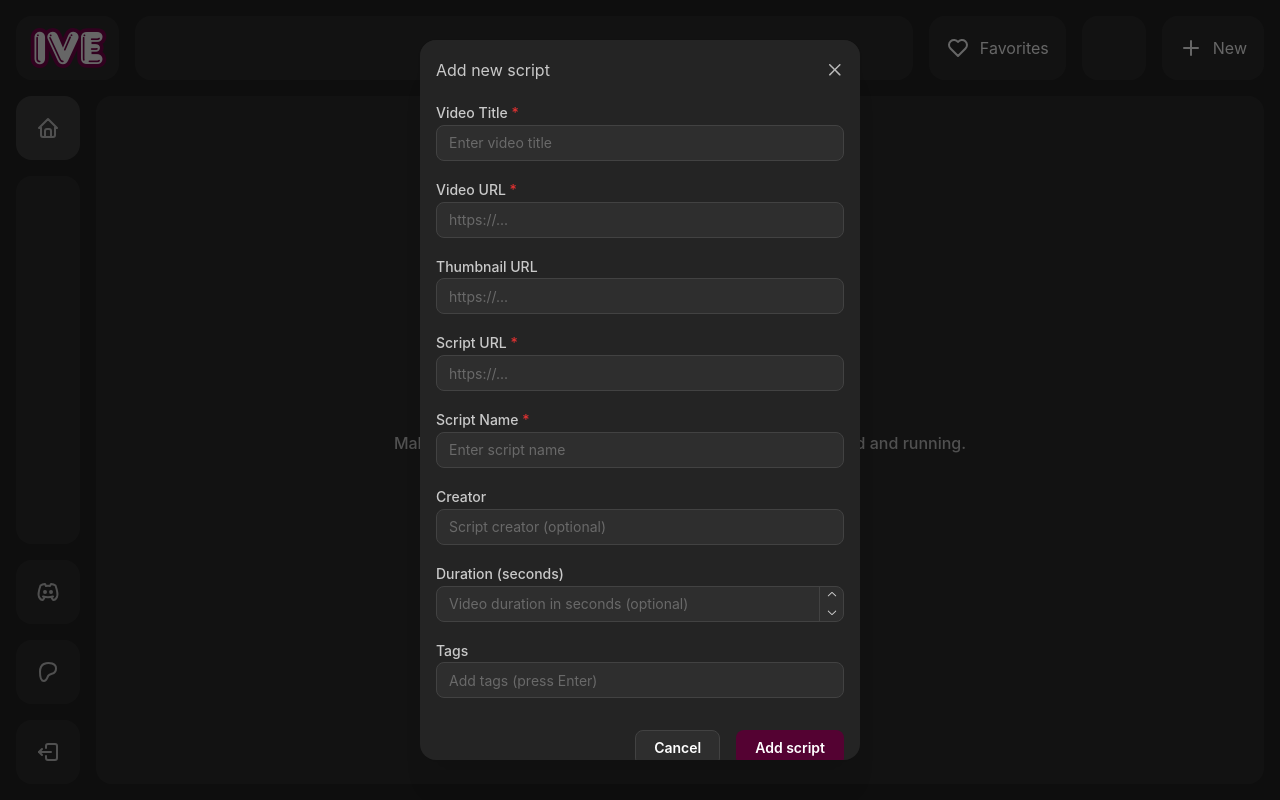
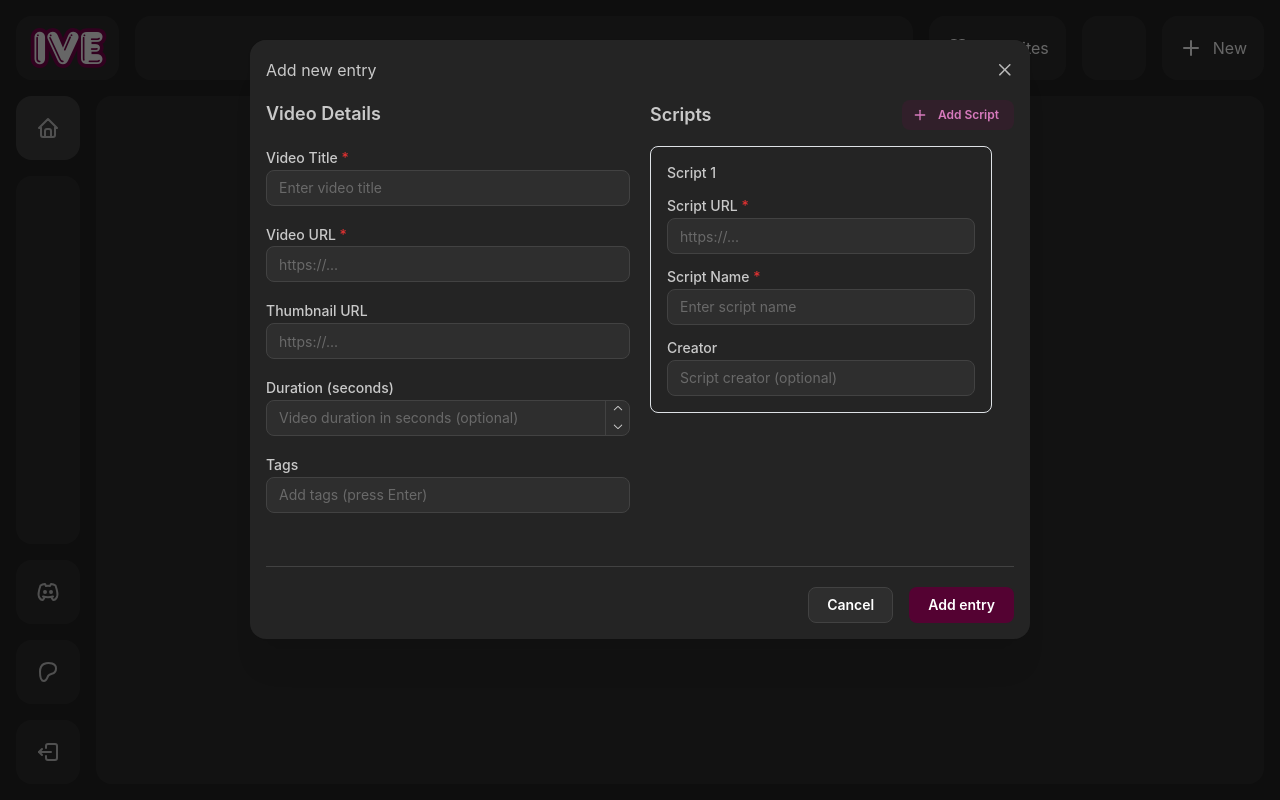
Before and after one commit to iveplay/ive-play, a Next.js app: page /hub in a window 1280 px wide. Both pictures are taken after a click on the button "New". Built offline with nearby package versions, Linux system fonts and the light colour scheme.

Commit message:
feat: update multiple scripts

```diff
--- a/components/video/EditEntry.tsx
+++ b/components/video/EditEntry.tsx
@@ -1,5 +1,20 @@
 import { useState } from 'react';
-import { Button, Group, Modal, NumberInput, Stack, TagsInput, TextInput } from '@mantine/core';
+import { IconPlus, IconTrash } from '@tabler/icons-react';
+import {
+  ActionIcon,
+  Box,
+  Button,
+  Divider,
+  Grid,
+  Group,
+  Modal,
+  NumberInput,
+  ScrollArea,
+  Stack,
+  TagsInput,
+  Text,
+  TextInput,
+} from '@mantine/core';
 import { useForm } from '@mantine/form';
 import { notifications } from '@mantine/notifications';
 import { useIveStore } from '@/store/useIveStore';
@@ -22,9 +37,14 @@ export const EditEntry = ({ opened, onClose, entry, videoSources, scripts }: Edi
       title: entry.title,
       videoUrl: videoSources[0]?.url || '',
       thumbnailUrl: entry.thumbnail || '',
-      scriptUrl: scripts[0]?.url || '',
-      scriptName: scripts[0]?.name || '',
-      creator: scripts[0]?.creator || '',
+      scripts:
+        scripts.length > 0
+          ? scripts.map((script) => ({
+              url: script.url,
+              name: script.name,
+              creator: script.creator || '',
+            }))
+          : [{ url: '', name: '', creator: '' }],
       duration: entry.duration ? entry.duration / 1000 : undefined,
       tags: entry.tags?.filter((tag) => tag !== 'manual') || [],
     },
@@ -33,33 +53,45 @@ export const EditEntry = ({ opened, onClose, entry, videoSources, scripts }: Edi
       videoUrl: (value) =>
         !value ? 'Video URL is required' : !value.startsWith('http') ? 'Must be a valid URL' : null,
       thumbnailUrl: (value) => (value && !value.startsWith('http') ? 'Must be a valid URL' : null),
-      scriptUrl: (value) =>
+      scripts: {
+        url: (value) =>
           !value
             ? 'Script URL is required'
             : !value.startsWith('http')
               ? 'Must be a valid URL'
               : null,
-      scriptName: (value) => (!value ? 'Script name is required' : null),
-      creator: (value) => (!value ? 'Creator is required' : null),
+        name: (value) => (!value ? 'Script name is required' : null),
+      },
     },
   });
 
   const handleSubmit = form.onSubmit(async (values) => {
     setLoading(true);
     try {
+      // Filter out empty scripts
+      const validScripts = values.scripts.filter((script) => script.url && script.name);
+
+      if (validScripts.length === 0) {
+        notifications.show({
+          title: 'Error',
+          message: 'At least one script is required',
+          color: 'red',
+        });
+        setLoading(false);
+        return;
+      }
+
       await updateEntry(entry.id, {
         title: values.title,
         duration: values.duration ? values.duration * 1000 : undefined,
         thumbnail: values.thumbnailUrl || undefined,
         tags: values.tags.length > 0 ? ['manual', ...values.tags] : ['manual'],
         videoSources: [{ url: values.videoUrl }],
-        scripts: [
-          {
-            url: values.scriptUrl,
-            name: values.scriptName,
-            creator: values.creator || 'Unknown',
-          },
-        ],
+        scripts: validScripts.map((script) => ({
+          url: script.url,
+          name: script.name,
+          creator: script.creator || 'Unknown',
+        })),
       });
 
       notifications.show({
@@ -86,9 +118,16 @@ export const EditEntry = ({ opened, onClose, entry, videoSources, scripts }: Edi
   };
 
   return (
-    <Modal opened={opened} onClose={handleClose} title="Edit entry" radius="lg">
+    <Modal opened={opened} onClose={handleClose} title="Edit entry" radius="lg" size="xl">
       <form onSubmit={handleSubmit}>
-        <Stack>
+        <Grid gutter="lg">
+          {/* Left Column - Video Details */}
+          <Grid.Col span={6}>
+            <Stack gap="md">
+              <Text fw={600} size="lg">
+                Video Details
+              </Text>
+
               <TextInput
                 key={form.key('title')}
                 label="Video Title"
@@ -115,33 +154,6 @@ export const EditEntry = ({ opened, onClose, entry, videoSources, scripts }: Edi
                 {...form.getInputProps('thumbnailUrl')}
               />
 
-          <TextInput
-            key={form.key('scriptUrl')}
-            label="Script URL"
-            placeholder="https://..."
-            required
-            radius="md"
-            {...form.getInputProps('scriptUrl')}
-          />
-
-          <TextInput
-            key={form.key('scriptName')}
-            label="Script Name"
-            placeholder="Enter script name"
-            required
-            radius="md"
-            {...form.getInputProps('scriptName')}
-          />
-
-          <TextInput
-            key={form.key('creator')}
-            label="Creator"
-            placeholder="Script creator"
-            required
-            radius="md"
-            {...form.getInputProps('creator')}
-          />
-
               <NumberInput
                 key={form.key('duration')}
                 label="Duration (seconds)"
@@ -158,8 +170,85 @@ export const EditEntry = ({ opened, onClose, entry, videoSources, scripts }: Edi
                 radius="md"
                 {...form.getInputProps('tags')}
               />
+            </Stack>
+          </Grid.Col>
 
-          <Group justify="flex-end" mt="md">
+          {/* Right Column - Scripts */}
+          <Grid.Col span={6}>
+            <Stack gap="md" h="100%">
+              <Group justify="space-between">
+                <Text fw={600} size="lg">
+                  Scripts
+                </Text>
+                <Button
+                  size="xs"
+                  variant="light"
+                  leftSection={<IconPlus size={16} />}
+                  onClick={() => form.insertListItem('scripts', { url: '', name: '', creator: '' })}
+                  radius="md"
+                >
+                  Add Script
+                </Button>
+              </Group>
+
+              <ScrollArea h={400} type="auto" offsetScrollbars>
+                <Stack gap="md" pr="xs">
+                  {form.values.scripts.map((_, index) => (
+                    <Box
+                      key={index}
+                      p="md"
+                      style={{ border: '1px solid #dee2e6', borderRadius: '8px' }}
+                    >
+                      <Group justify="space-between" mb="xs">
+                        <Text size="sm" fw={500}>
+                          Script {index + 1}
+                        </Text>
+                        {form.values.scripts.length > 1 && (
+                          <ActionIcon
+                            color="red"
+                            variant="subtle"
+                            onClick={() => form.removeListItem('scripts', index)}
+                          >
+                            <IconTrash size={16} />
+                          </ActionIcon>
+                        )}
+                      </Group>
+
+                      <Stack gap="xs">
+                        <TextInput
+                          label="Script URL"
+                          placeholder="https://..."
+                          required
+                          radius="md"
+                          {...form.getInputProps(`scripts.${index}.url`)}
+                        />
+
+                        <TextInput
+                          label="Script Name"
+                          placeholder="Enter script name"
+                          required
+                          radius="md"
+                          {...form.getInputProps(`scripts.${index}.name`)}
+                        />
+
+                        <TextInput
+                          label="Creator"
+                          placeholder="Script creator"
+                          radius="md"
+                          {...form.getInputProps(`scripts.${index}.creator`)}
+                        />
+                      </Stack>
+                    </Box>
+                  ))}
+                </Stack>
+              </ScrollArea>
+            </Stack>
+          </Grid.Col>
+        </Grid>
+
+        <Divider my="lg" />
+
+        <Group justify="flex-end">
           <Button variant="default" onClick={handleClose} radius="md">
             Cancel
           </Button>
@@ -167,7 +256,6 @@ export const EditEntry = ({ opened, onClose, entry, videoSources, scripts }: Edi
             Update entry
           </Button>
         </Group>
-        </Stack>
       </form>
     </Modal>
   );
--- a/content/hub/NewEntry.tsx
+++ b/content/hub/NewEntry.tsx
@@ -1,11 +1,16 @@
 import { useState } from 'react';
-import { IconPlus } from '@tabler/icons-react';
+import { IconPlus, IconTrash } from '@tabler/icons-react';
 import {
+  ActionIcon,
+  Box,
   Button,
+  Divider,
   Flex,
+  Grid,
   Group,
   Modal,
   NumberInput,
+  ScrollArea,
   Stack,
   TagsInput,
   Text,
@@ -26,9 +31,7 @@ export const NewEntry = () => {
       title: '',
       videoUrl: '',
       thumbnailUrl: '',
-      scriptUrl: '',
-      scriptName: '',
-      creator: '',
+      scripts: [{ url: '', name: '', creator: '' }],
       duration: undefined as number | undefined,
       tags: [] as string[],
     },
@@ -36,31 +39,49 @@ export const NewEntry = () => {
       title: (value) => (!value ? 'Title is required' : null),
       videoUrl: (value) => (value && !value.startsWith('http') ? 'Must be a valid URL' : null),
       thumbnailUrl: (value) => (value && !value.startsWith('http') ? 'Must be a valid URL' : null),
-      scriptUrl: (value) => (value && !value.startsWith('http') ? 'Must be a valid URL' : null),
-      scriptName: (value) => (!value ? 'Script name is required' : null),
+      scripts: {
+        url: (value) =>
+          !value
+            ? 'Script URL is required'
+            : !value.startsWith('http')
+              ? 'Must be a valid URL'
+              : null,
+        name: (value) => (!value ? 'Script name is required' : null),
+      },
     },
   });
 
   const handleSubmit = form.onSubmit(async (values) => {
     setLoading(true);
     try {
+      // Filter out empty scripts
+      const validScripts = values.scripts.filter((script) => script.url && script.name);
+
+      if (validScripts.length === 0) {
+        notifications.show({
+          title: 'Error',
+          message: 'At least one script is required',
+          color: 'red',
+        });
+        setLoading(false);
+        return;
+      }
+
       await createEntry({
         title: values.title,
         duration: values.duration ? values.duration * 1000 : undefined,
         tags: values.tags.length > 0 ? ['manual', ...values.tags] : ['manual'],
         videoSources: [{ url: values.videoUrl }],
-        scripts: [
-          {
-            url: values.scriptUrl,
-            name: values.scriptName,
-            creator: values.creator || 'Unknown',
-          },
-        ],
+        scripts: validScripts.map((script) => ({
+          url: script.url,
+          name: script.name,
+          creator: script.creator || 'Unknown',
+        })),
       });
 
       notifications.show({
         title: 'Success',
-        message: 'Script added successfully',
+        message: 'Entry added successfully',
         color: 'green',
       });
 
@@ -69,7 +90,7 @@ export const NewEntry = () => {
     } catch (error) {
       notifications.show({
         title: 'Error',
-        message: 'Failed to add script',
+        message: 'Failed to add entry',
         color: 'red',
       });
     } finally {
@@ -92,11 +113,19 @@ export const NewEntry = () => {
           form.reset();
           close();
         }}
-        title="Add new script"
+        title="Add new entry"
         radius="lg"
+        size="xl"
       >
         <form onSubmit={handleSubmit}>
-          <Stack>
+          <Grid gutter="lg">
+            {/* Left Column - Video Details */}
+            <Grid.Col span={6}>
+              <Stack gap="md">
+                <Text fw={600} size="lg">
+                  Video Details
+                </Text>
+
                 <TextInput
                   key={form.key('title')}
                   label="Video Title"
@@ -123,32 +152,6 @@ export const NewEntry = () => {
                   {...form.getInputProps('thumbnailUrl')}
                 />
 
-            <TextInput
-              key={form.key('scriptUrl')}
-              label="Script URL"
-              placeholder="https://..."
-              required
-              radius="md"
-              {...form.getInputProps('scriptUrl')}
-            />
-
-            <TextInput
-              key={form.key('scriptName')}
-              label="Script Name"
-              placeholder="Enter script name"
-              required
-              radius="md"
-              {...form.getInputProps('scriptName')}
-            />
-
-            <TextInput
-              key={form.key('creator')}
-              label="Creator"
-              placeholder="Script creator (optional)"
-              radius="md"
-              {...form.getInputProps('creator')}
-            />
-
                 <NumberInput
                   key={form.key('duration')}
                   label="Duration (seconds)"
@@ -165,8 +168,87 @@ export const NewEntry = () => {
                   radius="md"
                   {...form.getInputProps('tags')}
                 />
+              </Stack>
+            </Grid.Col>
 
-            <Group justify="flex-end" mt="md">
+            {/* Right Column - Scripts */}
+            <Grid.Col span={6}>
+              <Stack gap="md" h="100%">
+                <Group justify="space-between">
+                  <Text fw={600} size="lg">
+                    Scripts
+                  </Text>
+                  <Button
+                    size="xs"
+                    variant="light"
+                    leftSection={<IconPlus size={16} />}
+                    onClick={() =>
+                      form.insertListItem('scripts', { url: '', name: '', creator: '' })
+                    }
+                    radius="md"
+                  >
+                    Add Script
+                  </Button>
+                </Group>
+
+                <ScrollArea h={400} type="auto" offsetScrollbars>
+                  <Stack gap="md" pr="xs">
+                    {form.values.scripts.map((_, index) => (
+                      <Box
+                        key={index}
+                        p="md"
+                        style={{ border: '1px solid #dee2e6', borderRadius: '8px' }}
+                      >
+                        <Group justify="space-between" mb="xs">
+                          <Text size="sm" fw={500}>
+                            Script {index + 1}
+                          </Text>
+                          {form.values.scripts.length > 1 && (
+                            <ActionIcon
+                              color="red"
+                              variant="subtle"
+                              onClick={() => form.removeListItem('scripts', index)}
+                            >
+                              <IconTrash size={16} />
+                            </ActionIcon>
+                          )}
+                        </Group>
+
+                        <Stack gap="xs">
+                          <TextInput
+                            label="Script URL"
+                            placeholder="https://..."
+                            required
+                            radius="md"
+                            {...form.getInputProps(`scripts.${index}.url`)}
+                          />
+
+                          <TextInput
+                            label="Script Name"
+                            placeholder="Enter script name"
+                            required
+                            radius="md"
+                            {...form.getInputProps(`scripts.${index}.name`)}
+                          />
+
+                          <TextInput
+                            label="Creator"
+                            placeholder="Script creator (optional)"
+                            radius="md"
+                            {...form.getInputProps(`scripts.${index}.creator`)}
+                          />
+                        </Stack>
+                      </Box>
+                    ))}
+                  </Stack>
+                </ScrollArea>
+              </Stack>
+            </Grid.Col>
+          </Grid>
+
+          <Divider my="lg" />
+
+          <Group justify="flex-end">
             <Button
               variant="default"
               onClick={() => {
@@ -178,10 +260,9 @@ export const NewEntry = () => {
               Cancel
             </Button>
             <Button type="submit" loading={loading} radius="md">
-                Add script
+              Add entry
             </Button>
           </Group>
-          </Stack>
         </form>
       </Modal>
     </>
```
Lines whose indentation alone changed are shown as unchanged.
